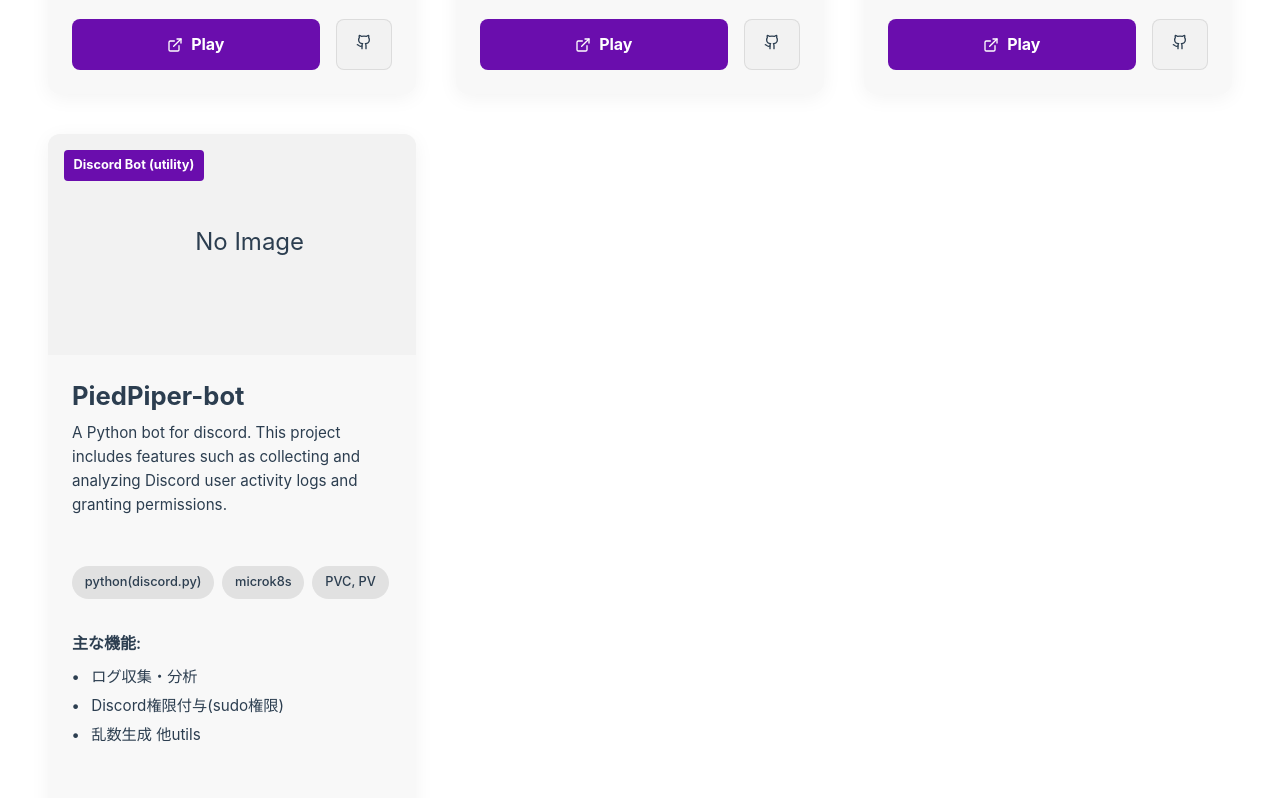
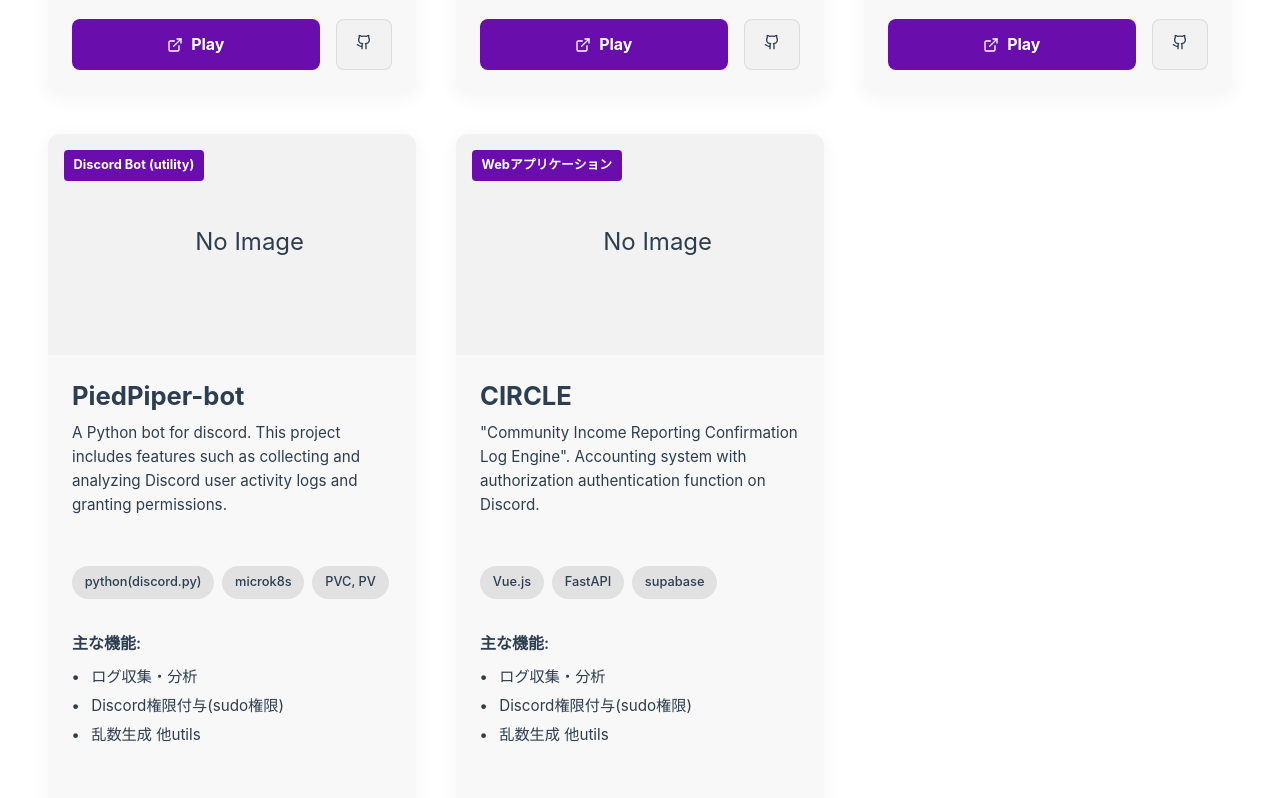
Before and after one commit to chrom9103/Portfolio-site, a Vue app: page /works in a window 1280 px wide. Shown: the part 900-1698 px from the top of the page. Built offline with nearby package versions, Linux system fonts and the light colour scheme.

Commit message:
add(WorksPage.vue): CIRCLEプロジェクトの情報を追加

```diff
--- a/src/components/WorksPage.vue
+++ b/src/components/WorksPage.vue
@@ -60,6 +60,17 @@
     null,
     null,
     'https://github.com/chrom9103/PiedPiper_bot'
+  ),
+  new Work(
+    4,
+    'CIRCLE',
+    'Webアプリケーション',
+    '"Community Income Reporting Confirmation Log Engine". Accounting system with authorization authentication function on Discord.',
+    ['Vue.js', 'FastAPI', 'supabase'],
+    ['ログ収集・分析', 'Discord権限付与(sudo権限)', '乱数生成 他utils'],
+    null,
+    'https://www.chrom.jp/CIRCLE/',
+    'https://github.com/chrom9103/CIRCLE'
   )
 ]
 </script>
```
